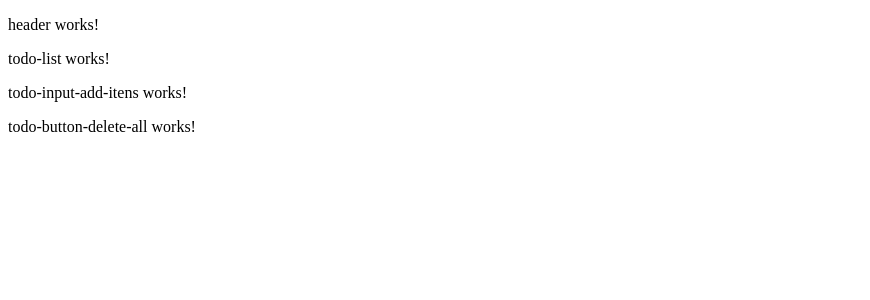
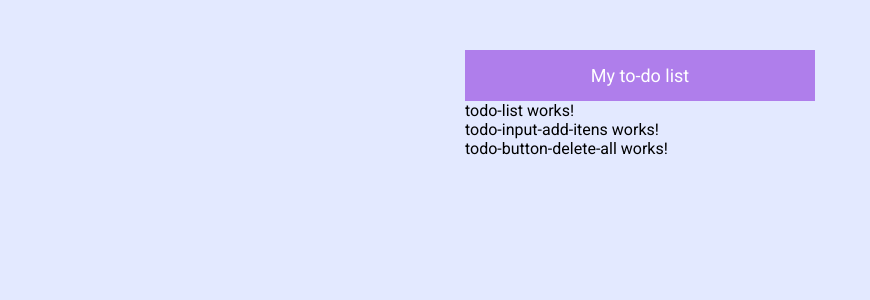
Before and after one commit to GeorgeSalu/angular2, an Angular app in the folder app-todo/: page / in a window 1280 px wide. Shown: the top 300 px of the page, without its empty margins (0-870 px from the left). Built offline with nearby package versions, Linux system fonts and the light colour scheme.

Commit message:
projeto app-todo - organizando scss e componentes

```diff
--- a/app-todo/src/app/modules/home/components/header/header.component.html
+++ b/app-todo/src/app/modules/home/components/header/header.component.html
@@ -1 +1 @@
-<p>header works!</p>
+<h1>My to-do list</h1>
--- a/app-todo/src/app/modules/home/components/header/header.component.scss
+++ b/app-todo/src/app/modules/home/components/header/header.component.scss
@@ -0,0 +1,12 @@
+@import '../../../../../dist/scss/variables.scss';
+
+h1{
+  width: 100%;
+  padding: 15px 0;
+
+  text-align: center;
+  font-size: 18px;
+  color: $secondary-text-color;
+
+  background-color: $tertiary-background-color;
+}
--- a/app-todo/src/app/modules/home/components/todo-list/todo-list.component.html
+++ b/app-todo/src/app/modules/home/components/todo-list/todo-list.component.html
@@ -1 +1,4 @@
 <p>todo-list works!</p>
+
+<app-todo-input-add-itens></app-todo-input-add-itens>
+<app-todo-button-delete-all></app-todo-button-delete-all>
--- a/app-todo/src/app/modules/home/pages/home/home.component.html
+++ b/app-todo/src/app/modules/home/pages/home/home.component.html
@@ -1,4 +1,4 @@
-<app-header></app-header>
-<app-todo-list></app-todo-list>
-<app-todo-input-add-itens></app-todo-input-add-itens>
-<app-todo-button-delete-all></app-todo-button-delete-all>
+<section class="container">
+  <app-header></app-header>
+  <app-todo-list></app-todo-list>
+</section>
--- a/app-todo/src/styles.scss
+++ b/app-todo/src/styles.scss
@@ -1 +1,32 @@
 /* You can add global styles to this file, and also import other style files */
+@import './dist/scss/variables.scss';
+@import url('https://fonts.googleapis.com/css2?family=Roboto:wght@300;400;700&display=swap');
+
+*{
+  margin: 0;
+  padding: 0;
+  font-family: roboto;
+  font-weight: 400;
+}
+
+body{
+  background: $primary-background-color;
+}
+
+ul{
+  list-style: none;
+}
+
+textarea:focus, input:focus, button{
+  outline: none;
+}
+
+button{
+  cursor: pointer;
+}
+
+//Classes
+.container{
+  width: 350px;
+  margin: 50px auto;
+}
```
Also changed, not shown: app-todo/src/dist/scss/variables.scss.
